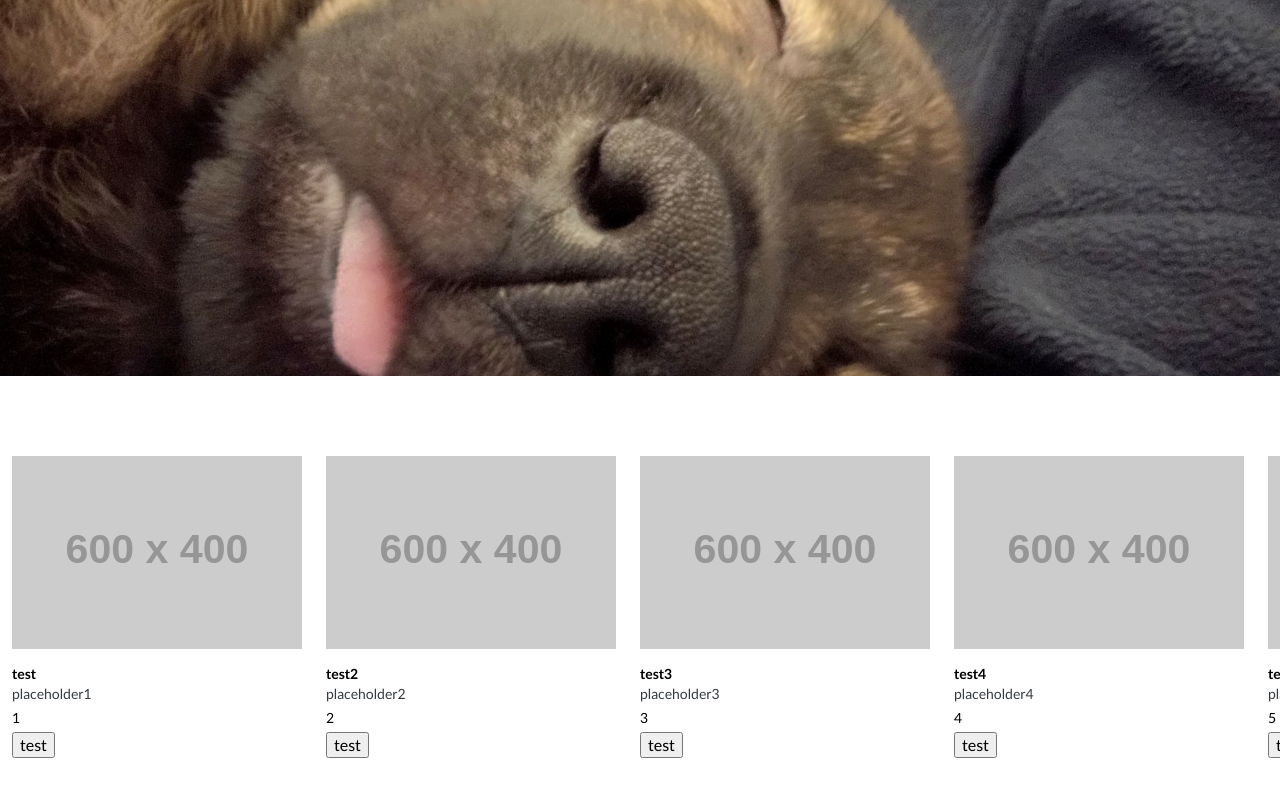
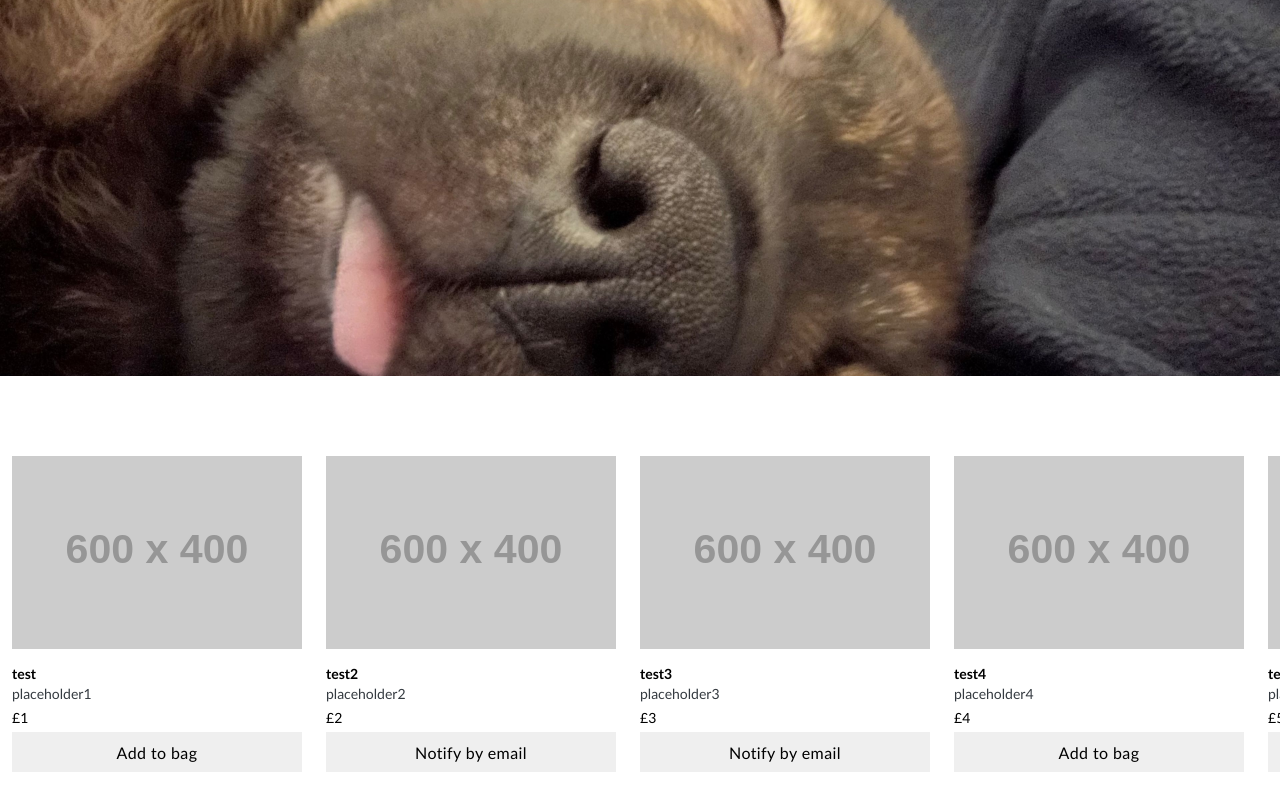
Before and after one commit to tinxtin/ecom, a React (Vite) app: page / in a window 1280 px wide. Shown: the part 292-1092 px from the top of the page. Built offline with nearby package versions, Linux system fonts and the light colour scheme.

Commit message:
base code for feature product carousel

```diff
--- /dev/null
+++ b/src/components/action/product-btn.jsx
@@ -0,0 +1,10 @@
+import { Collections } from '../../utils/stock/all'
+import { useState, useEffect } from 'react';
+
+export const ActionBtn = ({ inStock }) => {
+    return (
+        <button type='button' className='btn__quick-add btn__fullsize btn'>
+            {inStock ? 'Add to bag' : 'Notify by email'}
+        </button>
+    )
+}
--- /dev/null
+++ b/src/components/carousel/featured.jsx
@@ -0,0 +1,48 @@
+import { SwiperSlide } from './swiper';
+import { Link } from 'react-router-dom';
+import { Collections } from '../../utils/stock/all';
+import { ActionBtn } from '../action/product-btn';
+
+export const featuredProducts = Collections.all.feature.map((item, i) => {
+    return (
+        <SwiperSlide key={i}>
+            <li className='featured__products-list-item'>
+                <div className='featured__item'>
+                    <div className='item__image-container'>
+                        <Link className='item__link'>
+                            <div className='item__wrapper'>
+                                <img src="https://placehold.co/600x400" alt="" className='item__image'/>
+                            </div>
+                        </Link>
+                    </div>
+                    <div className='item__info'>
+                        <div className='item__info-top'>
+                            <div className='item__details'>
+                                <h3 className='item__title'>
+                                    { item.name }
+                                </h3>
+                            </div>
+                            <div className='item__desc'>
+                                <div className='item__desc-wrapper'>
+                                    <p className='item__desc-text'>
+                                        { item.desc }
+                                    </p>
+                                </div>
+                                <p className='item__price'>
+                                    <span className='item__price-current'>
+                                        £{ item.price }
+                                    </span>
+                                </p>
+                            </div>
+                        </div>
+                        <div className='item__info-bottom'>
+                            <div className='item__action'>
+                                <ActionBtn className='item__quick-add' name='add' inStock={item.inStock}/>
+                            </div>
+                        </div>
+                    </div>
+                </div>
+            </li>
+        </SwiperSlide>
+    )
+})
--- a/src/pages/main/home.jsx
+++ b/src/pages/main/home.jsx
@@ -1,8 +1,8 @@
 import { useState, useEffect } from 'react';
 import { Link } from 'react-router-dom';
 import hero from '../../assets/pepper2.jpg'
-import { Swiper, SwiperSlide } from '../../components/products/swiper';
-import { Collections } from '../../utils/stock/all'
+import { Swiper } from '../../components/carousel/swiper';
+import { featuredProducts } from '../../components/carousel/featured';
 
 export const Home = () => {
 
@@ -24,48 +24,6 @@ export const Home = () => {
         window.addEventListener('resize', handleResize);
         return () => window.removeEventListener('resize', handleResize)
     }, [])
-
-    const featuredProducts = Collections.all.feature.map((item, i) => {
-        return (
-            <SwiperSlide>
-                <li className='featured__products-list-item'>
-                    <div className='featured__item'>
-                        <div className='item__image-container'>
-                            <Link className='item__link'>
-                                <div className='item__wrapper'>
-                                    <img src="https://placehold.co/600x400" alt="" className='item__image'/>
-                                </div>
-                            </Link>
-                        </div>
-                        <div className='item__info'>
-                            <div className='item__info-top'>
-                                <div className='item__details'>
-                                    <h3 className='item__title'>
-                                        { item.name }
-                                    </h3>
-                                </div>
-                                <div className='item__desc'>
-                                    <div className='item__desc-wrapper'>
-                                        <p className='item__desc-text'>
-                                            { item.desc }
-                                        </p>
-                                    </div>
-                                    <p className='item__price'>
-                                        <span className='item__price-current'>
-                                            { item.price }
-                                        </span>
-                                    </p>
-                                </div>
-                            </div>
-                            <div className='item__info-bottom'>
-                                <button>test</button>
-                            </div>
-                        </div>
-                    </div>
-                </li>
-            </SwiperSlide>
-        )
-    })
 
     return (
         <>
--- a/src/styles/style.css
+++ b/src/styles/style.css
@@ -46,6 +46,8 @@ button {
   font-size: 100%;
   line-height: 1.225rem;
   margin: 0;
+  overflow: visible;
+  text-transform: none;
   overflow: visible;
 }
 
@@ -272,6 +274,23 @@ button[type=button] {
   user-select: none;
 }
 
+.btn {
+  border: none;
+  border-radius: 0;
+  appearance: none;
+  display: inline-flex;
+  justify-content: center;
+  align-items: center;
+  letter-spacing: 0.025em;
+  padding: 0.5rem 1rem;
+  min-height: 2.5rem;
+  transition: font-size 0.4s ease-in-out;
+}
+.btn__fullsize {
+  width: 100%;
+  min-width: 100% !important;
+}
+
 
 
 /*# sourceMappingURL=style.css.map */
--- a/src/styles/style.scss
+++ b/src/styles/style.scss
@@ -48,6 +48,8 @@ button {
   font-size: 100%;
   line-height: 1.225rem;
   margin: 0;
+  overflow: visible;
+  text-transform: none;
   overflow: visible;
 }
 
@@ -317,4 +319,22 @@ button[type=button] {
   }
 }
 
+.btn {
+  border: none;
+  border-radius: 0;
+  appearance: none;
+  display: inline-flex;
+  justify-content: center;
+  align-items: center;
+  letter-spacing: 0.025em;
+  padding: .5rem 1rem;
+  min-height: 2.5rem;
+  transition: font-size .4s ease-in-out;
+
+  &__fullsize {
+    width: 100%;
+    min-width: 100% !important;
+  }
+}
+
 /*# sourceMappingURL=style.scss.map */
--- a/src/utils/stock/all.jsx
+++ b/src/utils/stock/all.jsx
@@ -4,27 +4,32 @@ export const Collections = {
             {
                 name: 'test',
                 desc: 'placeholder1',
-                price: 1.00
+                price: 1.00,
+                inStock: true,
             },
             {
                 name: 'test2',
                 desc: 'placeholder2',
                 price: 2.00,
+                inStock: false,
             },
             {
                 name: 'test3',
                 desc: 'placeholder3',
                 price: 3.00,
+                inStock: false,
             },
             {
                 name: 'test4',
                 desc: 'placeholder4',
                 price: 4.00,
+                inStock: true,
             },
             {
                 name: 'test5',
                 desc: 'placeholder5',
                 price: 5.00,
+                inStock: true,
             },
         ]
     }
```
Also changed, not shown: src/components/carousel/swiper.jsx (renamed from src/components/products/swiper.jsx), 1 other file (tests, documents, lock files or other folders).
